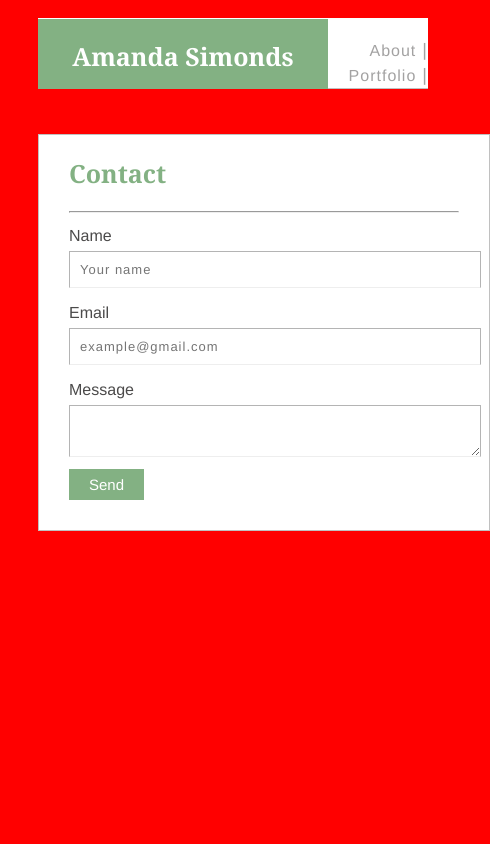
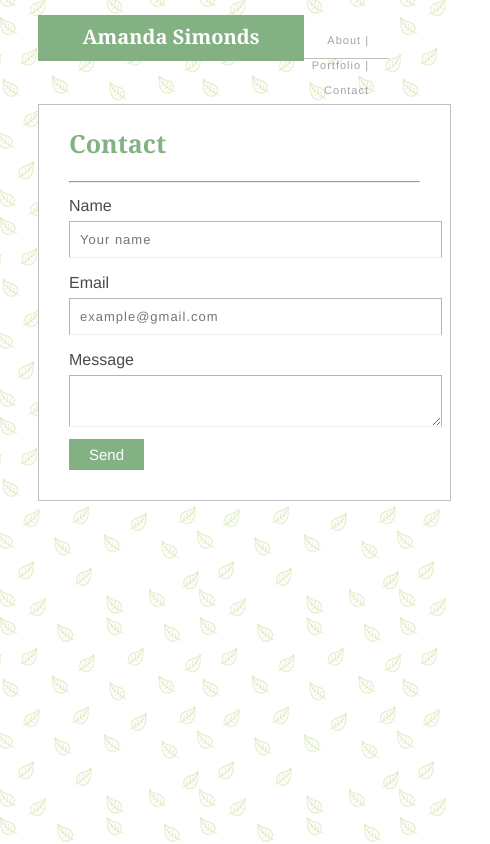
Before and after one commit to amandasimonds/Responsive-Portfolio, a plain HTML site: page contact.html in a window 390 px wide. Shown: the whole page, 490 px wide, since content can reach past the window. Drawn offline with Linux system fonts and the light colour scheme.

Commit message:
update navbar

```diff
--- a/assets/css/style.css
+++ b/assets/css/style.css
@@ -1,6 +1,6 @@
 body{
     font-family: 'Arial', 'Helvetica Neue', Helvetica, sans-serif;
-    /* background-image: url("../images/leaves.png"); */
+    background-image: url("../images/leaves.png");
 }
 
 /*Header, Main, and Nav Bar*/
@@ -40,7 +40,8 @@ navlinks{
     color: rgb(163, 162, 162);
     line-height: 25px;
     letter-spacing: 1px;
-    padding-right: 340px;
+    /* padding-right: 340px; */
+    /* right: 240px; */
     padding-top: 150px;
     padding-bottom:20px;
     position: relative;
@@ -76,6 +77,7 @@ main{
     font-family: helvetica;
     color: rgb(75, 74, 74);
     font-size:16px;
+    float: left;
 }
 
 h2{
@@ -175,23 +177,39 @@ input[type=submit] {
 @media screen and (max-width: 768px) {
 
     body {
-        background-color: red;
         width: 100%;
     }
 
     nav {
         width:100%;
         left:10px;
+        height:40px;
+    }
+
+    .media {
+        width:;
+        margin-right: 20px;
+        position: relative;
+        top:-10px;
+    }
+
+    navlinks, a:link, a:hover, a:visited, a:active {
+        font-size: 11px;
+        padding-right: ;
     }
 
     h1 {
         left: 0px;
+        font-size: 20px;
+        padding:8px;
+        width:;
     }
 
     .wrapper {
-      width: 100%;
-      margin: 0px auto;
+      width: 90%;
+      margin:;
       padding: 20px;
+      float: left;
       /* display: flex;
       align-items: center;
       justify-content: center; */
@@ -205,6 +223,7 @@ input[type=submit] {
 
     main {
     width: 100%;
+    display: inline-block;
     margin: 0 auto;
     position: relative;
     left: 10px;
--- a/contact.html
+++ b/contact.html
@@ -14,11 +14,13 @@
 
                 <h1>Amanda Simonds</h1>
 
+                <div class="media">
                 <navlinks>
                     <a href="index.html">About</a> |
                     <a href="portfolio.html">Portfolio</a> |
                     <a href="contact.html">Contact</a>
                 </navlinks>
+                </div>
 
             </nav>
 
```
